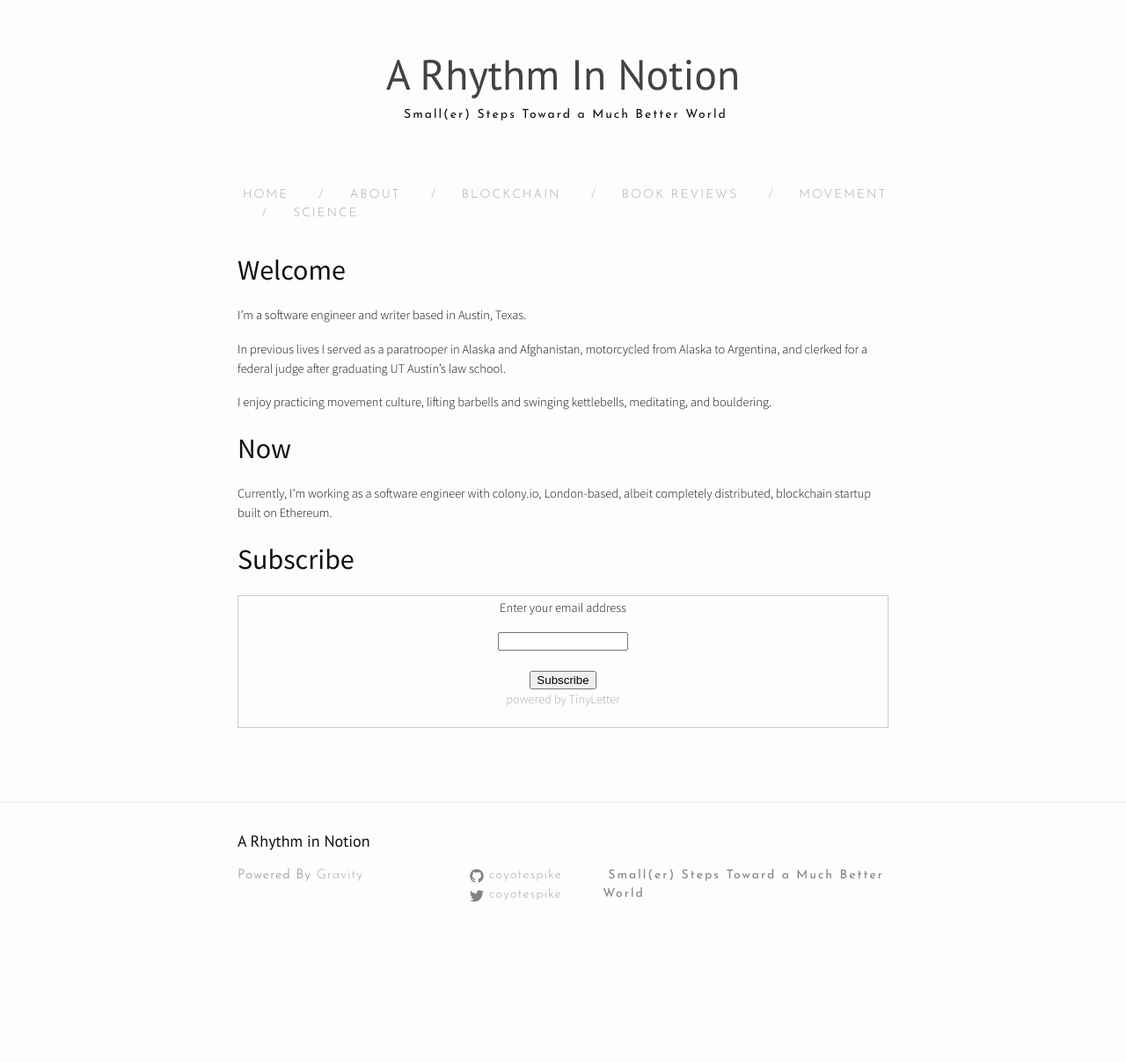
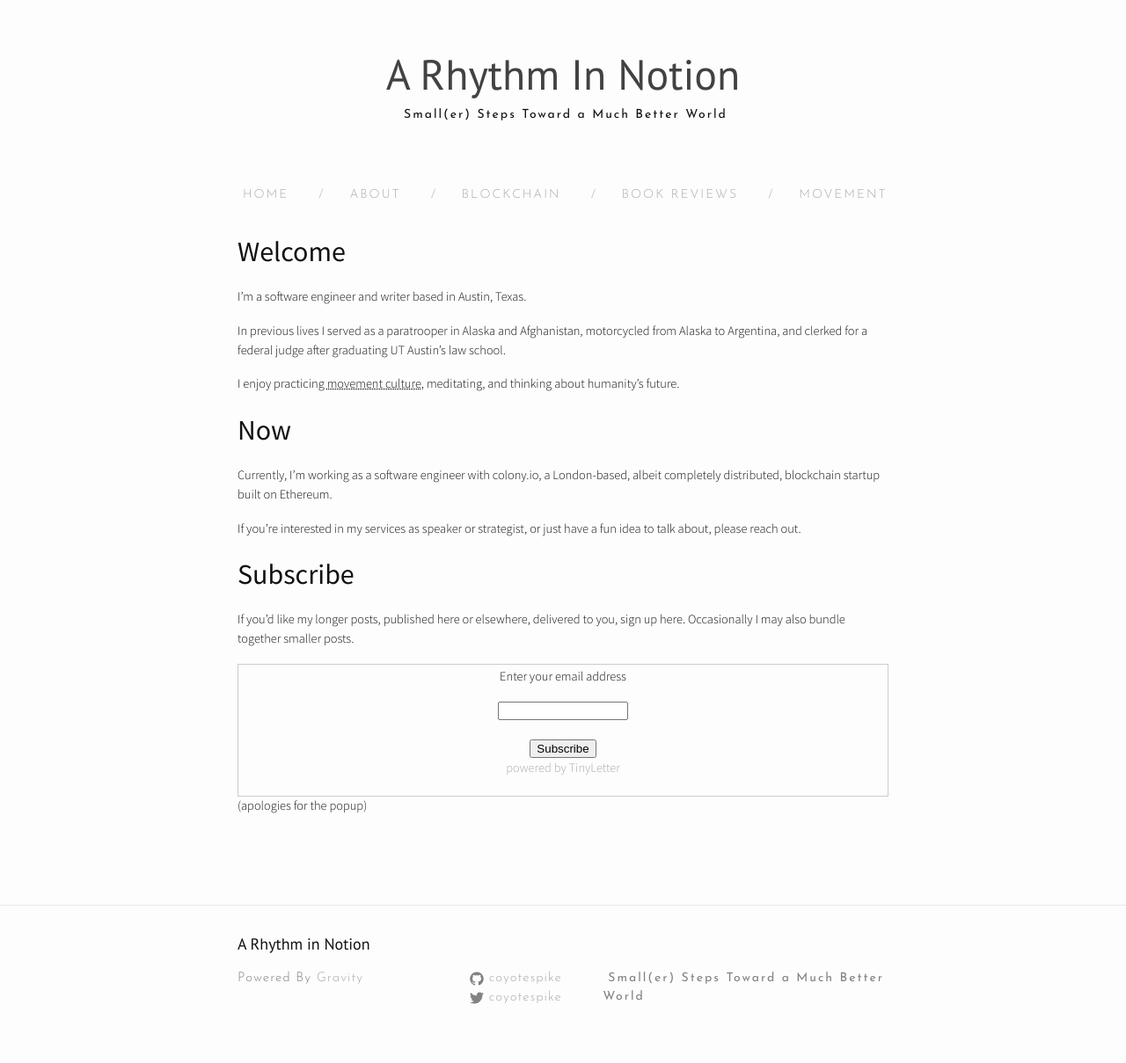
Before and after one commit to coyotespike/coyotespike.github.io, a Jekyll site: the page built from about.md, in a window 1280 px wide. Shown: the whole page at 88% size. Built offline with Jekyll 4.4.1, drawn with Linux system fonts in a browser that asks for light colours; nearby versions of some CDN libraries; before the commit the page ends 1092 px from its top, so only the background shows below that.

Commit message:
Changes to about, removes science archive page

```diff
--- a/about.md
+++ b/about.md
@@ -8,12 +8,21 @@ permalink: /about/
 
 I'm a software engineer and writer based in Austin, Texas.
 
- In previous lives I served as a paratrooper in Alaska and Afghanistan, motorcycled from Alaska to Argentina, and clerked for a federal judge after graduating UT Austin’s law school.
+In previous lives I served as a paratrooper in Alaska and Afghanistan, motorcycled from Alaska to Argentina, and clerked for a federal judge after graduating UT Austin’s law school.
 
-I enjoy practicing movement culture, lifting barbells and swinging kettlebells, meditating, and bouldering.
+I enjoy practicing movement culture, meditating, and thinking about humanity's future.
+
+*[movement culture]: It's just working out with gymnastic and animal movements thrown in. Instagram it.
 
 <h2>Now</h2>
-Currently, I'm working as a software engineer with colony.io, London-based, albeit completely distributed, blockchain startup built on Ethereum.
+Currently, I'm working as a software engineer with colony.io, a London-based, albeit completely distributed, blockchain startup built on Ethereum.
+
+If you're interested in my services as speaker or strategist, or just have a fun idea to talk about, please reach out.
 
 <h2>Subscribe</h2>
+If you'd like my longer posts, published here or elsewhere, delivered to you, sign up here. Occasionally I may also bundle together smaller posts.
+
+
  <form style="border:1px solid #ccc;padding:3px;text-align:center;" action="https://tinyletter.com/coyotespike" method="post" target="popupwindow" onsubmit="window.open('https://tinyletter.com/coyotespike', 'popupwindow', 'scrollbars=yes,width=800,height=600');return true"><p><label for="tlemail">Enter your email address</label></p><p><input type="text" style="width:140px" name="email" id="tlemail" /></p><input type="hidden" value="1" name="embed"/><input type="submit" value="Subscribe" /><p><a href="https://tinyletter.com" target="_blank">powered by TinyLetter</a></p></form>
+
+(apologies for the popup)
```
Also changed, not shown: science.md (deleted, +0 -7 lines).
